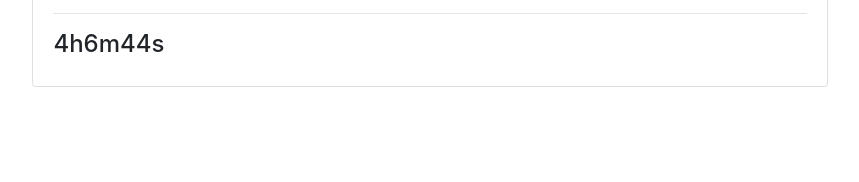
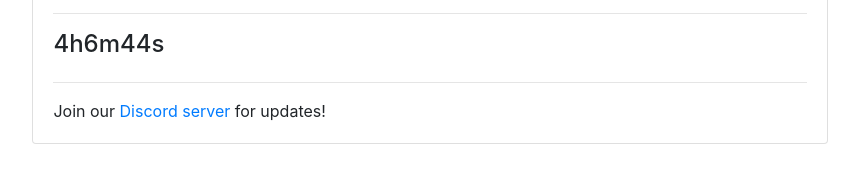
Before and after one commit to Xlort/Downtime-IClapDilex, a website: page index.html in a window 1280 px wide. Shown: the part 180-362 px from the top of the page, without its empty margins (210-1069 px from the left). Drawn offline with nearby package versions, Linux system fonts and the light colour scheme.

Commit message:
small change

```diff
--- a/index.html
+++ b/index.html
@@ -26,6 +26,8 @@
                                 <h4 id="seconds"></h4>
                                 <h4 id="end"></h4>
                             </div>
+                            <hr>
+                            Join our <a href="https://discord.com/invite/KbtDWMrYGa">Discord server</a> for updates!
                         </div>
                     </div>
                 </div>
```
